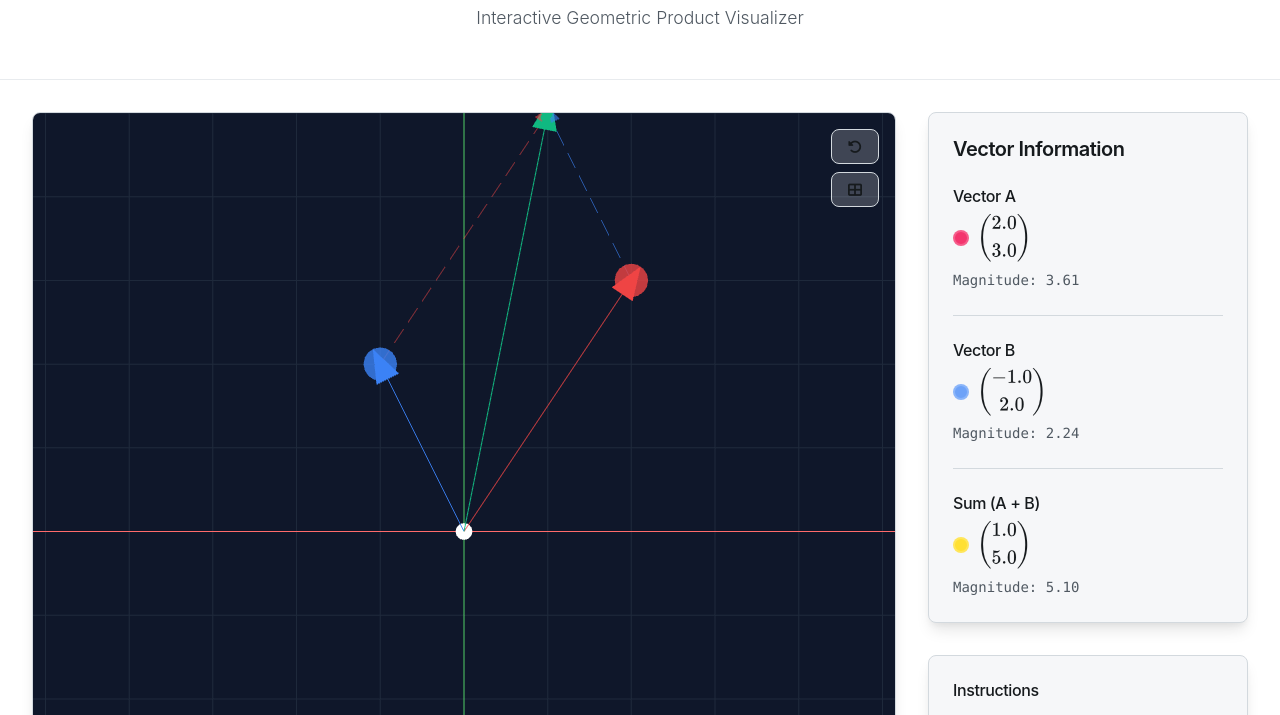
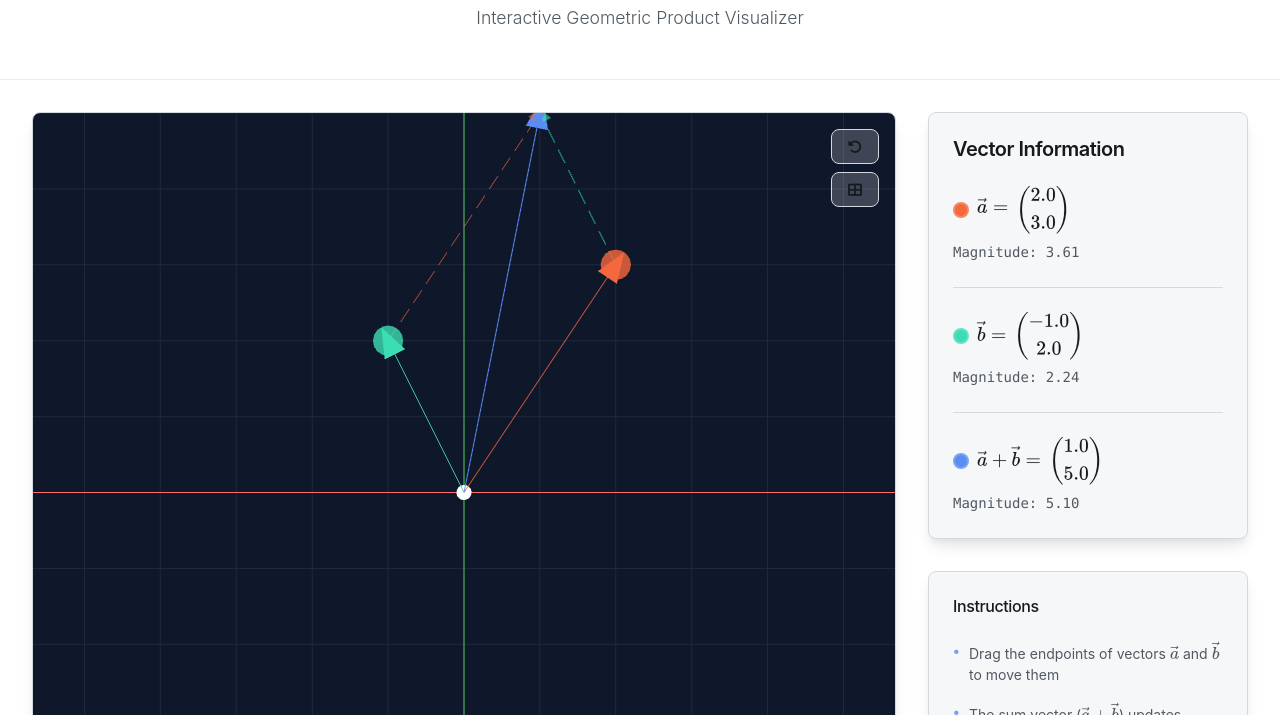
Before and after one commit to RobinLabryga/GeoProdViz2D, a plain HTML site: page index.html in a window 1280 px wide. Shown: the part 85-800 px from the top of the page. Drawn offline with nearby package versions, Linux system fonts and the light colour scheme; animation ran at ten frames a second.

Commit message:
Use better names for vectors

```diff
--- a/index.html
+++ b/index.html
@@ -78,9 +78,9 @@
                     <h2>Vector Information</h2>
 
                     <div class="vector-info">
-                        <h3>Vector A</h3>
                         <div class="vector-display">
                             <span class="vector-color vector-a"></span>
+                            <h3>$\vec{a}=$</h3>
                             <div class="vector-latex" id="vector-a-display"></div>
                         </div>
                         <div class="vector-magnitude">
@@ -89,9 +89,9 @@
                     </div>
 
                     <div class="vector-info">
-                        <h3>Vector B</h3>
                         <div class="vector-display">
                             <span class="vector-color vector-b"></span>
+                            <h3>$\vec{b}=$</h3>
                             <div class="vector-latex" id="vector-b-display"></div>
                         </div>
                         <div class="vector-magnitude">
@@ -100,9 +100,9 @@
                     </div>
 
                     <div class="vector-info">
-                        <h3>Sum (A + B)</h3>
                         <div class="vector-display">
                             <span class="vector-color vector-sum"></span>
+                            <h3>$\vec{a} + \vec{b} =$</h3>
                             <div class="vector-latex" id="vector-sum-display"></div>
                         </div>
                         <div class="vector-magnitude">
@@ -114,8 +114,8 @@
                 <div class="instructions">
                     <h3>Instructions</h3>
                     <ul>
-                        <li>Drag the endpoints of vectors A and B to move them</li>
-                        <li>The sum vector (A + B) updates automatically</li>
+                        <li>Drag the endpoints of vectors $\vec{a}$ and $\vec{b}$ to move them</li>
+                        <li>The sum vector ($\vec{a} + \vec{b}$) updates automatically</li>
                         <li>Dashed lines show parallelogram construction</li>
                         <li>Use mouse wheel to zoom in/out</li>
                     </ul>
--- a/scripts/main.js
+++ b/scripts/main.js
@@ -55,6 +55,34 @@ class VectorVisualizer {
         });
 
         this.animate();
+    }
+
+    getCSSColor(cssVariable) {
+        // Get the CSS variable value from the document root
+        const cssValue = getComputedStyle(document.documentElement)
+            .getPropertyValue(cssVariable)
+            .trim();
+
+        // Convert CSS color to hex format for Three.js
+        // Create a temporary element to get the computed color
+        const tempElement = document.createElement('div');
+        tempElement.style.color = cssValue;
+        document.body.appendChild(tempElement);
+
+        const computedColor = getComputedStyle(tempElement).color;
+        document.body.removeChild(tempElement);
+
+        // Convert rgb(r, g, b) to hex
+        const rgbMatch = computedColor.match(/rgb\((\d+),\s*(\d+),\s*(\d+)\)/);
+        if (rgbMatch) {
+            const r = parseInt(rgbMatch[1]);
+            const g = parseInt(rgbMatch[2]);
+            const b = parseInt(rgbMatch[3]);
+            return (r << 16) | (g << 8) | b;
+        }
+
+        // Fallback to a default color if parsing fails
+        return 0xff0000; // Red as fallback
     }
 
     setupThreeJS() {
@@ -146,13 +174,18 @@ class VectorVisualizer {
     }
 
     createVectors() {
-        this.vectorAMesh = this.createVector(this.vectorA, 0xef4444, 'A');
-        this.vectorBMesh = this.createVector(this.vectorB, 0x3b82f6, 'B');
-        this.vectorSumMesh = this.createVector(this.vectorSum, 0x10b981, 'Sum');
+        // Get colors from CSS variables
+        const vectorAColor = this.getCSSColor('--vector-a-color');
+        const vectorBColor = this.getCSSColor('--vector-b-color');
+        const vectorSumColor = this.getCSSColor('--vector-sum-color');
+
+        this.vectorAMesh = this.createVector(this.vectorA, vectorAColor, 'A');
+        this.vectorBMesh = this.createVector(this.vectorB, vectorBColor, 'B');
+        this.vectorSumMesh = this.createVector(this.vectorSum, vectorSumColor, 'Sum');
 
         // Create dashed helper vectors for parallelogram construction
-        this.vectorADashedMesh = this.createDashedVector(this.vectorA, 0xef4444, 'A\'');
-        this.vectorBDashedMesh = this.createDashedVector(this.vectorB, 0x3b82f6, 'B\'');
+        this.vectorADashedMesh = this.createDashedVector(this.vectorA, vectorAColor, 'A\'');
+        this.vectorBDashedMesh = this.createDashedVector(this.vectorB, vectorBColor, 'B\'');
 
         this.scene.add(this.vectorAMesh);
         this.scene.add(this.vectorBMesh);
--- a/styles/main.css
+++ b/styles/main.css
@@ -5,6 +5,11 @@
     --color-primary-light: hsl(217, 91%, 80%);
     --color-secondary: hsl(342, 89%, 58%);
     --color-accent: hsl(51, 100%, 60%);
+
+    /* Vector-specific colors */
+    --vector-a-color: hsl(14, 90%, 60%);
+    --vector-b-color: hsl(164, 70%, 55%);
+    --vector-sum-color: hsl(220, 85%, 65%);
 
     /* Dark theme neutral colors (default) */
     --color-text: hsl(210, 20%, 98%);
@@ -156,6 +161,7 @@ html {
 }
 
 @media (prefers-reduced-motion: reduce) {
+
     *,
     *::before,
     *::after {
@@ -397,9 +403,17 @@ a:focus {
     border: 2px solid rgba(255, 255, 255, 0.2);
 }
 
-.vector-a { background-color: var(--color-secondary); }
-.vector-b { background-color: var(--color-primary); }
-.vector-sum { background-color: var(--color-accent); }
+.vector-a {
+    background-color: var(--vector-a-color);
+}
+
+.vector-b {
+    background-color: var(--vector-b-color);
+}
+
+.vector-sum {
+    background-color: var(--vector-sum-color);
+}
 
 .vector-coords {
     display: flex;
@@ -433,7 +447,7 @@ a:focus {
     font-size: 0.875rem;
 }
 
-.vector-fallback > span {
+.vector-fallback>span {
     font-size: 1.5rem;
     color: var(--color-text);
     font-weight: 300;
@@ -574,8 +588,15 @@ a:focus {
 
 /* Loading Animation */
 @keyframes pulse {
-    0%, 100% { opacity: 1; }
-    50% { opacity: 0.5; }
+
+    0%,
+    100% {
+        opacity: 1;
+    }
+
+    50% {
+        opacity: 0.5;
+    }
 }
 
 .loading {
```
